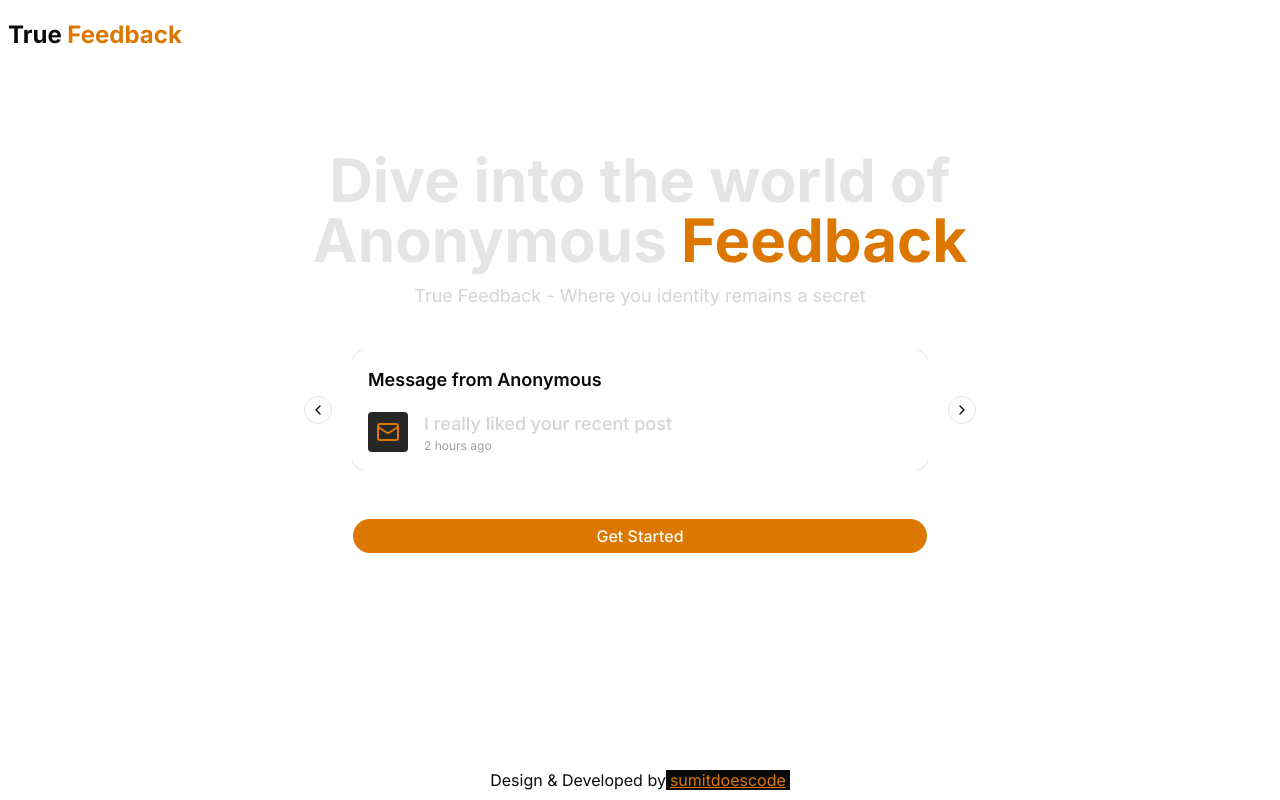
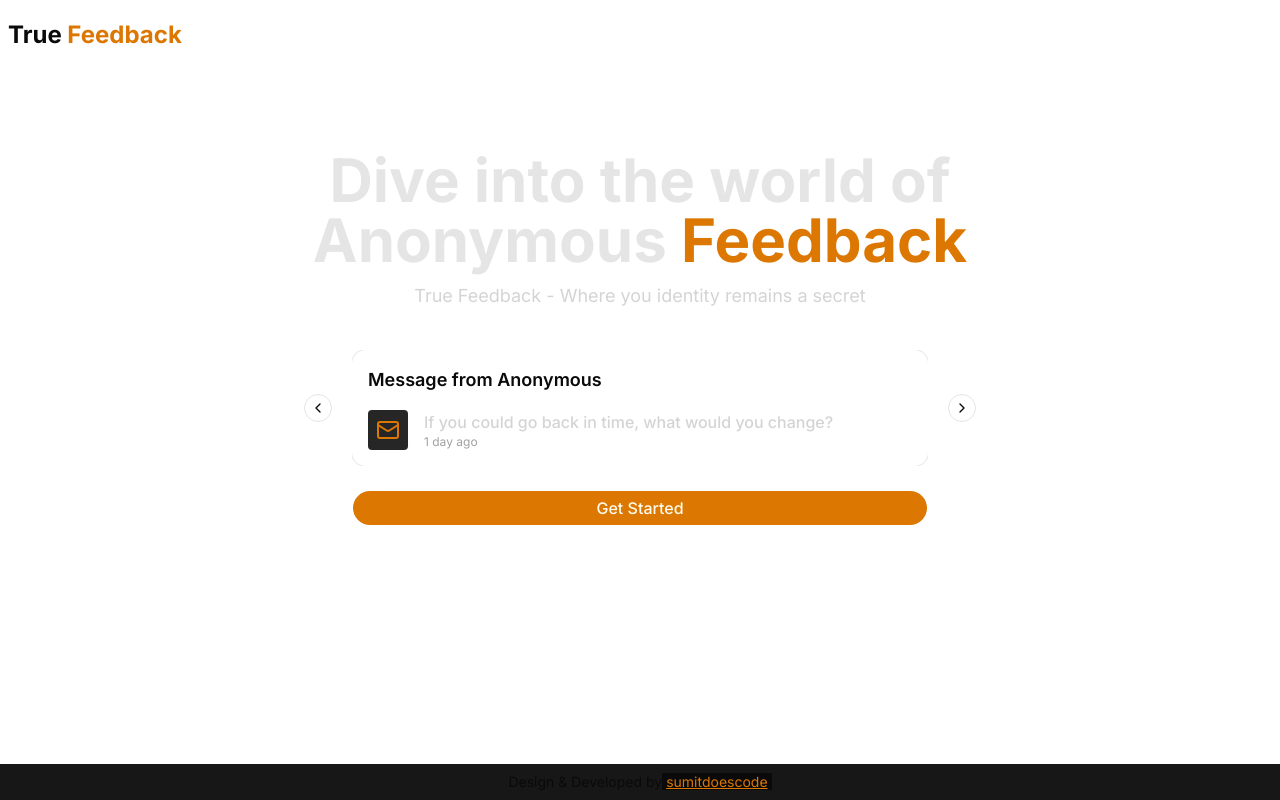
Before and after one commit to sumitdoescode/true-feedback, a Next.js app: page / in a window 1280 px wide. Built offline with nearby package versions, Linux system fonts and the light colour scheme.

Commit message:
more changes

```diff
--- a/app/(main)/page.tsx
+++ b/app/(main)/page.tsx
@@ -5,7 +5,7 @@ import { Mail } from "lucide-react";
 import Container from "@/components/Container";
 import { Button } from "@/components/ui/button";
 import Link from "next/link";
-// import Autoplay from "embla-carousel-autoplay";
+import Autoplay from "embla-carousel-autoplay";
 
 const feedbacks = [
     {
@@ -37,7 +37,7 @@ const feedbacks = [
 
 export default function Home() {
     return (
-      <section className="py-20 flex-grow-1">
+        <section className="py-20 grow">
             <Container>
                 <div className="max-w-4xl mx-auto">
                     <div className="text-center">
@@ -53,13 +53,11 @@ export default function Home() {
                                 align: "start",
                                 loop: true,
                             }}
-                     plugins={
-                        [
-                           //  Autoplay({
-                           //     delay: 4000,
-                           //  }),
-                        ]
-                     }
+                            plugins={[
+                                Autoplay({
+                                    delay: 4000,
+                                }),
+                            ]}
                         >
                             <CarouselContent>
                                 {feedbacks.map(({ id, content, time }) => {
@@ -74,7 +72,7 @@ export default function Home() {
                                                         <Mail className="text-primary" />
                                                     </div>
                                                     <div>
-                                          <p className="text-base md:text-lg font-medium text-neutral-300">{content}</p>
+                                                        <p className="text-base font-medium text-neutral-300">{content}</p>
                                                         <p className="text-neutral-400 text-xs">{time}</p>
                                                     </div>
                                                 </CardContent>
@@ -87,9 +85,9 @@ export default function Home() {
                             <CarouselNext />
                         </Carousel>
                     </div>
-               <div className="flex items-center justify-center">
-                  <Link href="/login">
-                     <Button className={"text-base w-xl mx-auto rounded-full mt-12"} size={"lg"} variant={"default"}>
+                    <div className="flex items-center max-w-xl mx-auto justify-center mt-2 sm:mt-6">
+                        <Link href="/login" className="w-full">
+                            <Button className={"text-base w-full rounded-full"} size={"lg"} variant={"default"}>
                                 Get Started
                             </Button>
                         </Link>
--- a/components/Footer.tsx
+++ b/components/Footer.tsx
@@ -1,17 +1,18 @@
 import React from "react";
 import Link from "next/link";
+import Container from "./Container";
 
 const Footer = () => {
     return (
-      <div className="">
-         <div className="container mx-auto px-2">
-            <p className="text-base text-center py-2">
+        <div className="bg-neutral-900 py-2">
+            <Container>
+                <p className="text-sm text-center">
                     Design & Developed by
                     <Link href="https://sumitdoescode.vercel.app/" target="_blank" className="text-primary bg-neutral-950 px-1 underline">
                         sumitdoescode
                     </Link>
                 </p>
-         </div>
+            </Container>
         </div>
     );
 };
--- a/package.json
+++ b/package.json
@@ -14,6 +14,7 @@
         "better-auth": "^1.4.10",
         "class-variance-authority": "^0.7.1",
         "clsx": "^2.1.1",
+        "embla-carousel-autoplay": "^8.6.0",
         "embla-carousel-react": "^8.6.0",
         "lucide-react": "^0.562.0",
         "mongodb": "^7.0.0",
```
Also changed, not shown: 1 other file (tests, documents, lock files or other folders). Lines whose indentation alone changed are shown as unchanged.
